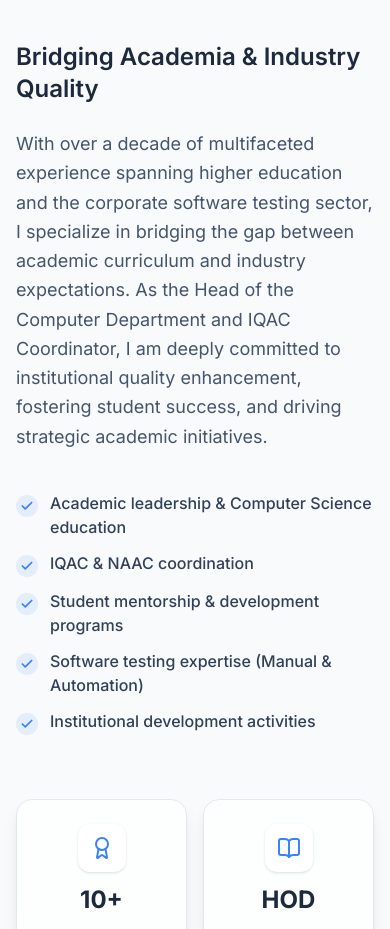
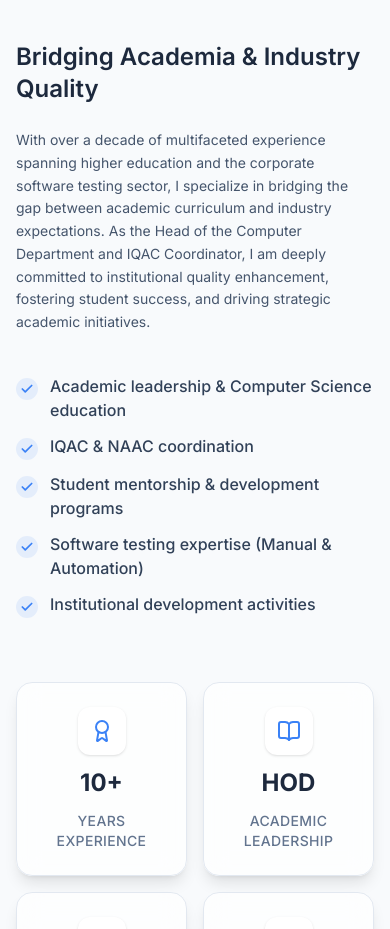
Before and after one commit to balaji3245/Asha-Dange-portfolio, a React (Vite) app: page / in a window 390 px wide. Shown: the part 1120-2049 px from the top of the page. Built offline with nearby package versions, Linux system fonts and the light colour scheme.

Commit message:
fix: reduce about summary text size on mobile

```diff
--- a/src/components/sections/About.jsx
+++ b/src/components/sections/About.jsx
@@ -45,7 +45,7 @@
             <h3 className="text-2xl font-semibold text-slate-800 dark:text-slate-100">
               Bridging Academia & Industry Quality
             </h3>
-            <p className="text-lg text-slate-600 dark:text-slate-400 leading-relaxed">
+            <p className="text-sm md:text-lg text-slate-600 dark:text-slate-400 leading-relaxed">
               {summary}
             </p>
 
```
